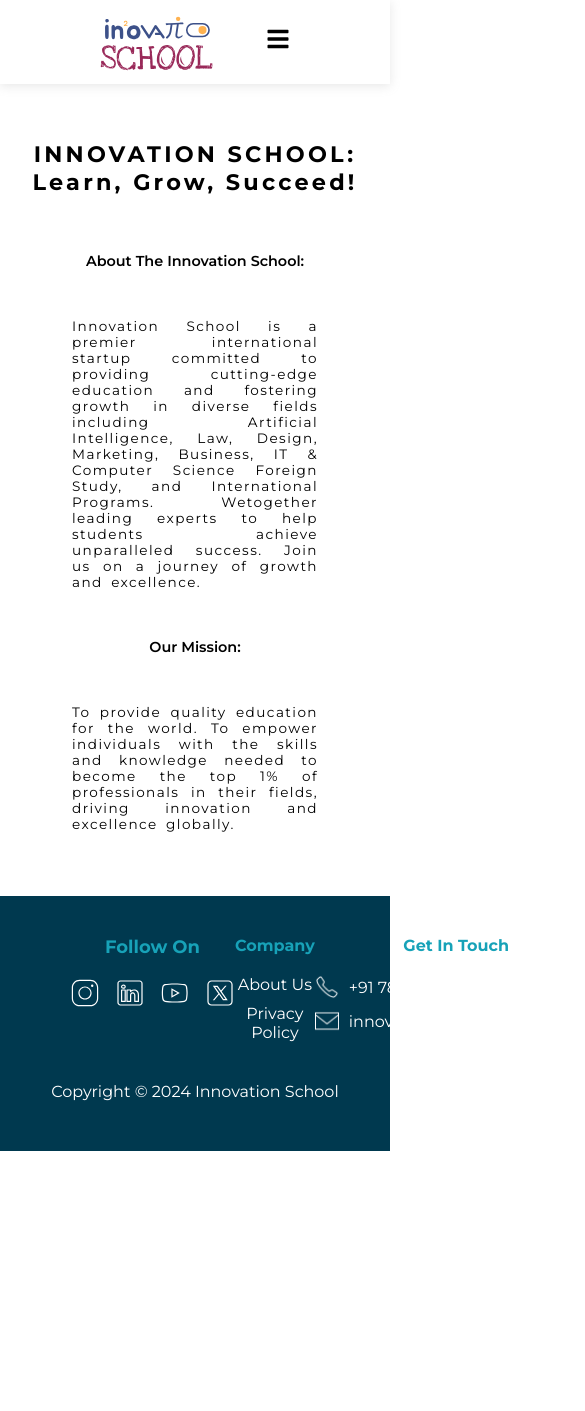
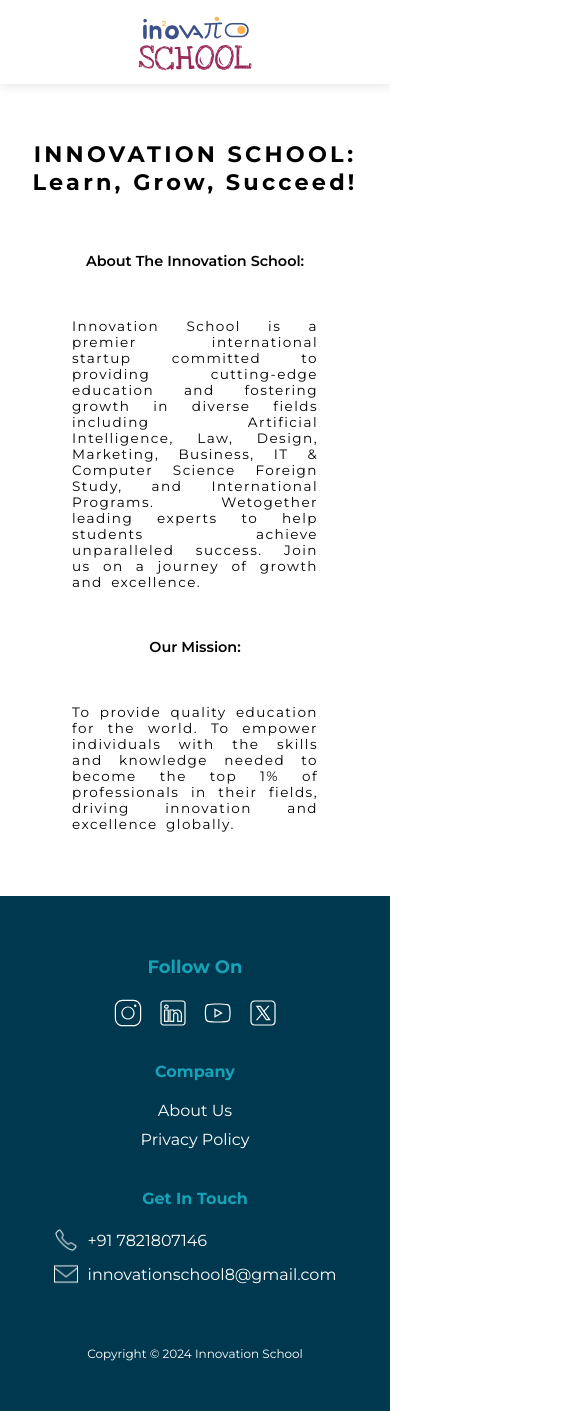
Before and after one commit to AvinashAndhale01/innovation-school, a React (Vite) app: page /about in a window 390 px wide. Shown: the whole page, 585 px wide, since content can reach past the window. Before the commit the page ends 1151 px from the top, so only its background shows below. Built offline with nearby package versions, Linux system fonts and the light colour scheme; a web font is replaced by a local one.

Commit message:
change in navbar

```diff
--- a/src/components/customCard/card.scss
+++ b/src/components/customCard/card.scss
@@ -17,7 +17,6 @@
   img {
     height: 200px;
     width: auto;
-
   }
   h2 {
     font-size: 1.2rem;
@@ -51,3 +50,10 @@
   justify-content: center;
   flex-direction: column;
 }
+
+@media  screen and (max-width:768px) {
+  img{
+    height: 160px;
+  }
+
+}
--- a/src/components/customFooter/footer.scss
+++ b/src/components/customFooter/footer.scss
@@ -90,3 +90,15 @@ color: white; /* Bright color for links */
   margin-top: 20px;
   padding: 10px 0; /* Slightly different background color for the bottom section */
 }
+
+@media screen and (max-width: 768px) {
+
+  .container {
+    grid-template-columns: 1fr; /* Three equal columns */
+    padding: 20px 0;
+    gap: 30px;
+  }
+  .footer-bottom{
+    font-size: 12px;
+  }
+}
--- a/src/components/customNavbar/Navbar.jsx
+++ b/src/components/customNavbar/Navbar.jsx
@@ -1,69 +1,25 @@
-import { useState, useEffect, useRef } from "react";
+import { Link } from "react-router-dom";
 import "./navbar.scss";
-import { Link } from "react-router-dom";
 import { logo } from "../../assets/icons";
-import { FaBars, FaTimes } from "react-icons/fa";
 
 const Navbar = () => {
-  const [isMobile, setIsMobile] = useState(false);
-  const menuRef = useRef();
-
-  const toggleMobileMenu = () => {
-    setIsMobile(!isMobile);
-  };
-
-  // Close menu when clicking outside (only on mobile)
-  useEffect(() => {
-    const handleClickOutside = (event) => {
-      if (
-        isMobile &&
-        menuRef.current &&
-        !menuRef.current.contains(event.target)
-      ) {
-        setIsMobile(false);
-      }
-    };
-
-    document.addEventListener("mousedown", handleClickOutside);
-    return () => {
-      document.removeEventListener("mousedown", handleClickOutside);
-    };
-  }, [isMobile]);
-
   return (
     <div className="nav">
-      <nav className="navbar" ref={menuRef}>
+      <nav className="navbar">
         <div className="company-logo">
           <img src={logo} alt="innovation school" />
         </div>
 
-        {/* Hamburger icon for mobile screens */}
-        <div className="hamburger" onClick={toggleMobileMenu}>
-          {isMobile ? <FaTimes /> : <FaBars />}
-        </div>
-
-        {/* Navigation links, visible on larger screens or when mobile menu is open */}
-        <div className={`menu-list ${isMobile ? "mobile-menu" : ""}`}>
+        {/* Navigation links */}
+        <div className="menu-list">
           <ul>
-            <Link
-              to="/"
-              className="li"
-              onClick={() => isMobile && toggleMobileMenu()}
-            >
+            <Link to="/" className="li">
               Home
             </Link>
-            <Link
-              to="/course"
-              className="li"
-              onClick={() => isMobile && toggleMobileMenu()}
-            >
+            <Link to="/course" className="li">
               Courses
             </Link>
-            <Link
-              to="/about"
-              className="li"
-              onClick={() => isMobile && toggleMobileMenu()}
-            >
+            <Link to="/about" className="li">
               About
             </Link>
           </ul>
--- a/src/components/customNavbar/navbar.scss
+++ b/src/components/customNavbar/navbar.scss
@@ -41,56 +41,18 @@
         }
       }
     }
+  }
+}
+  // For mobile devices and tablets
+  @media (max-width: 768px) {
+    .navbar {
+      justify-content: center;
+      flex-direction: column;
+      // height: 14vh;
 
-    &.mobile-menu {
-      position: absolute;
-      top: 5rem;
-      left: 0;
-      width: 100%;
-      background-color: #fff;
-      border-bottom: 2px solid rgba(63, 63, 63, 0.226);
-      box-shadow: 0px 2px 10px rgba(92, 92, 92, 0.226);
-
-      ul {
-        flex-direction: column;
-
-        .li {
-          margin: 1rem 0;
-          text-align: center;
-        }
+      .menu-list{
+        display: none;
+        // padding: 20px 0;
       }
     }
   }
-
-  .hamburger {
-    display: none;
-    font-size: 1.5rem;
-    cursor: pointer;
-  }
-
-  // For mobile devices
-  @media (max-width: 768px) {
-    .menu-list {
-      display: none;
-    }
-
-    .hamburger {
-      display: block;
-    }
-
-    .menu-list.mobile-menu {
-      display: block;
-    }
-  }
-
-  // For tablet and larger screens (iPad and laptops)
-  @media (min-width: 769px) {
-    .hamburger {
-      display: none;
-    }
-
-    .menu-list {
-      display: flex;
-    }
-  }
-}
--- a/src/pages/home/componets/courses.scss
+++ b/src/pages/home/componets/courses.scss
@@ -42,16 +42,17 @@
 
   // Adjustments for mobile devices
   @media (max-width: 768px) {
+    h1{
+      font-size: 2rem;
+    }
     .card-section {
       padding: 1rem; // Further adjust padding for mobile screens
       grid-template-columns: 1fr;
 
     }
-
     .card {
       flex: 1 1 calc(100% - 2rem); // One card per row on mobile
     }
 
-
   }
 }
```
